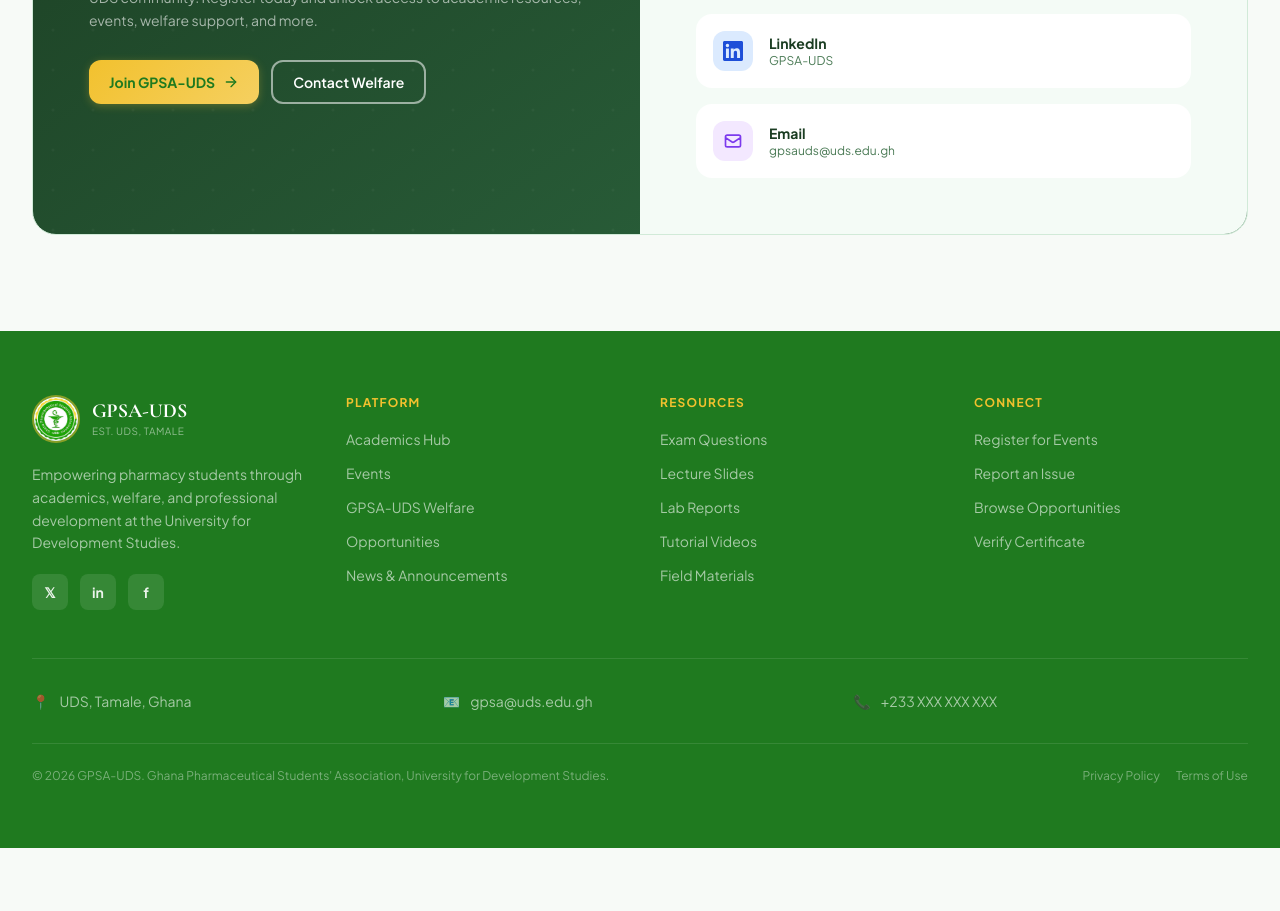
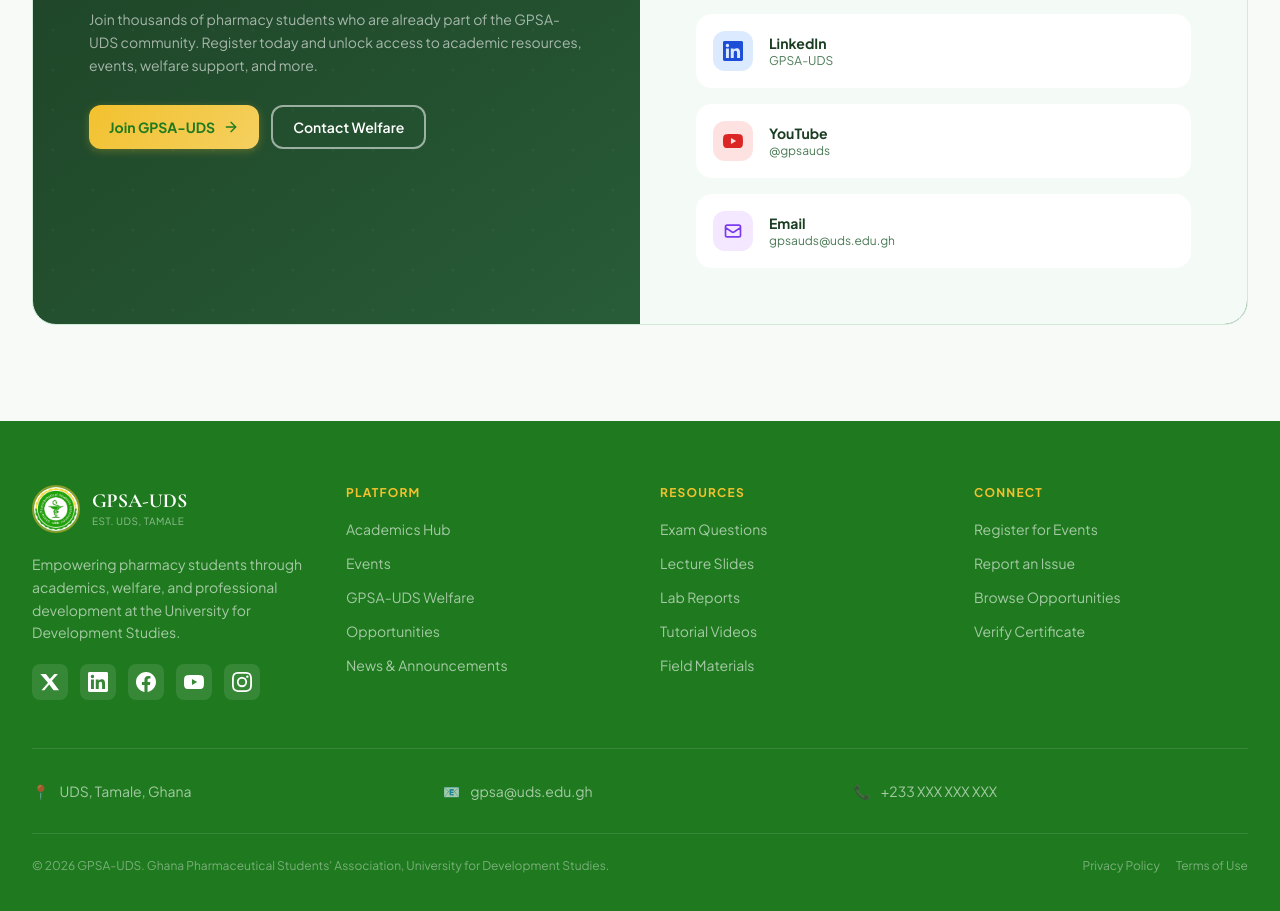
Before and after one commit to timothysaatum/gpsauds, a React (Vite) app: page /about in a window 1280 px wide. Shown: the part 4600-5511 px from the top of the page. Before the commit the page ends 5448 px from the top, so only its background shows below. Built offline with nearby package versions, Linux system fonts and the light colour scheme; no server answers.

Commit message:
feat: remove unuse

```diff
--- a/src/components/layout/index.tsx
+++ b/src/components/layout/index.tsx
@@ -294,13 +294,63 @@ export function Footer() {
               at the University for Development Studies.
             </p>
             <div className="flex gap-3">
-              {['𝕏', 'in', 'f'].map((icon) => (
-                <button
-                  key={icon}
-                  className="w-9 h-9 rounded-lg bg-white/10 hover:bg-white/20 transition-colors flex items-center justify-center text-sm font-700"
+              {[
+                {
+                  label: 'X',
+                  href: '#',
+                  svg: (
+                    <svg viewBox="0 0 24 24" className="h-5 w-5 fill-current">
+                      <path d="M18.244 2.25h3.308l-7.227 8.26 8.502 11.24h-6.6l-5.17-6.763-5.91 6.763h-3.308l7.73-8.835L.424 2.25h6.7l4.68 6.18 5.44-6.18m0 0h0zm-15.386 0h0z"/>
+                    </svg>
+                  ),
+                },
+                {
+                  label: 'LinkedIn',
+                  href: '#',
+                  svg: (
+                    <svg viewBox="0 0 24 24" className="h-5 w-5 fill-current">
+                      <path d="M20.447 20.452h-3.554v-5.569c0-1.328-.027-3.037-1.852-3.037-1.853 0-2.136 1.445-2.136 2.939v5.667H9.351V9h3.414v1.561h.046c.477-.9 1.637-1.85 3.37-1.85 3.601 0 4.267 2.37 4.267 5.455v6.286zM5.337 7.433a2.062 2.062 0 01-2.063-2.065 2.064 2.064 0 112.063 2.065zm1.782 13.019H3.555V9h3.564v11.452zM22.225 0H1.771C.792 0 0 .774 0 1.729v20.542C0 23.227.792 24 1.771 24h20.451C23.2 24 24 23.227 24 22.271V1.729C24 .774 23.2 0 22.222 0h.003z"/>
+                    </svg>
+                  ),
+                },
+                {
+                  label: 'Facebook',
+                  href: '#',
+                  svg: (
+                    <svg viewBox="0 0 24 24" className="h-5 w-5 fill-current">
+                      <path d="M24 12.073c0-6.627-5.373-12-12-12s-12 5.373-12 12c0 5.99 4.388 10.954 10.125 11.854v-8.385H7.078v-3.47h3.047V9.43c0-3.007 1.792-4.669 4.533-4.669 1.312 0 2.686.235 2.686.235v2.953H15.83c-1.491 0-1.956.925-1.956 1.874v2.25h3.328l-.532 3.47h-2.796v8.385C19.612 23.027 24 18.062 24 12.073z"/>
+                    </svg>
+                  ),
+                },
+                {
+                  label: 'YouTube',
+                  href: '#',
+                  svg: (
+                    <svg viewBox="0 0 24 24" className="h-5 w-5 fill-current">
+                      <path d="M23.498 6.186a3.016 3.016 0 0 0-2.122-2.136C19.505 3.545 12 3.545 12 3.545s-7.505 0-9.377.505A3.017 3.017 0 0 0 .502 6.186C0 8.07 0 12 0 12s0 3.93.502 5.814a3.016 3.016 0 0 0 2.122 2.136c1.871.505 9.376.505 9.376.505s7.505 0 9.377-.505a3.015 3.015 0 0 0 2.122-2.136C24 15.93 24 12 24 12s0-3.93-.502-5.814zM9.545 15.568V8.432L15.818 12l-6.273 3.568z"/>
+                    </svg>
+                  ),
+                },
+                {
+                  label: 'Instagram',
+                  href: '#',
+                  svg: (
+                    <svg viewBox="0 0 24 24" className="h-5 w-5 fill-current">
+                      <path d="M12 2.163c3.204 0 3.584.012 4.85.07 3.252.148 4.771 1.691 4.919 4.919.058 1.265.069 1.645.069 4.849 0 3.205-.012 3.584-.069 4.849-.149 3.225-1.664 4.771-4.919 4.919-1.266.058-1.644.07-4.85.07-3.204 0-3.584-.012-4.849-.07-3.26-.149-4.771-1.699-4.919-4.92-.058-1.265-.07-1.644-.07-4.849 0-3.204.013-3.583.07-4.849.149-3.227 1.664-4.771 4.919-4.919 1.266-.057 1.645-.069 4.849-.069zM12 0C8.741 0 8.333.014 7.053.072 2.695.272.273 2.69.073 7.052.014 8.333 0 8.741 0 12c0 3.259.014 3.668.072 4.948.2 4.358 2.618 6.78 6.98 6.98C8.333 23.986 8.741 24 12 24c3.259 0 3.668-.014 4.948-.072 4.354-.2 6.782-2.618 6.979-6.98.059-1.28.073-1.689.073-4.948 0-3.259-.014-3.667-.072-4.947-.196-4.354-2.617-6.78-6.979-6.98C15.668.014 15.259 0 12 0zm0 5.838a6.162 6.162 0 100 12.324 6.162 6.162 0 000-12.324zM12 16a4 4 0 110-8 4 4 0 010 8zm6.406-11.845a1.44 1.44 0 100 2.881 1.44 1.44 0 000-2.881z"/>
+                    </svg>
+                  ),
+                },
+              ].map(({ label, href, svg }) => (
+                <a
+                  key={label}
+                  href={href}
+                  target="_blank"
+                  rel="noopener noreferrer"
+                  title={label}
+                  className="w-9 h-9 rounded-lg bg-white/10 hover:bg-white/20 transition-colors flex items-center justify-center text-white"
                 >
-                  {icon}
-                </button>
+                  {svg}
+                </a>
               ))}
             </div>
           </div>
--- a/src/pages/AboutPage.tsx
+++ b/src/pages/AboutPage.tsx
@@ -536,6 +536,18 @@ function ContactSection() {
       ),
     },
     {
+      label: 'YouTube',
+      handle: '@gpsauds',
+      href: '#', // TODO: replace with YouTube URL
+      iconBg: '#fee2e2',
+      iconColor: '#dc2626',
+      svg: (
+        <svg viewBox="0 0 24 24" className="h-5 w-5 fill-current">
+          <path d="M23.498 6.186a3.016 3.016 0 0 0-2.122-2.136C19.505 3.545 12 3.545 12 3.545s-7.505 0-9.377.505A3.017 3.017 0 0 0 .502 6.186C0 8.07 0 12 0 12s0 3.93.502 5.814a3.016 3.016 0 0 0 2.122 2.136c1.871.505 9.376.505 9.376.505s7.505 0 9.377-.505a3.015 3.015 0 0 0 2.122-2.136C24 15.93 24 12 24 12s0-3.93-.502-5.814zM9.545 15.568V8.432L15.818 12l-6.273 3.568z"/>
+        </svg>
+      ),
+    },
+    {
       label: 'Email',
       handle: 'gpsauds@uds.edu.gh',
       href: 'mailto:gpsauds@uds.edu.gh', // TODO: update email
```
